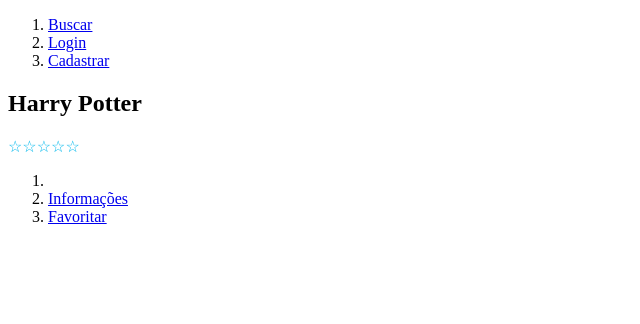
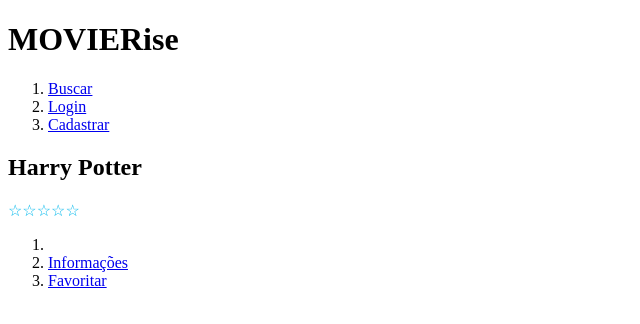
Before and after one commit to danilogila/MovieRise, a plain HTML site: page index.html in a window 1280 px wide. Shown: the whole page, without its empty margins (0-640 px from the left). Drawn offline with Linux system fonts and the light colour scheme.

```diff
--- a/index.html
+++ b/index.html
@@ -9,7 +9,7 @@
 </head>
 <body>
     <header>
-        <a href="#"></a>
+        <h1>MOVIERise</h1>
         <nav>
             <ol>
                 <li><a href="#">Buscar</a></li>
```
